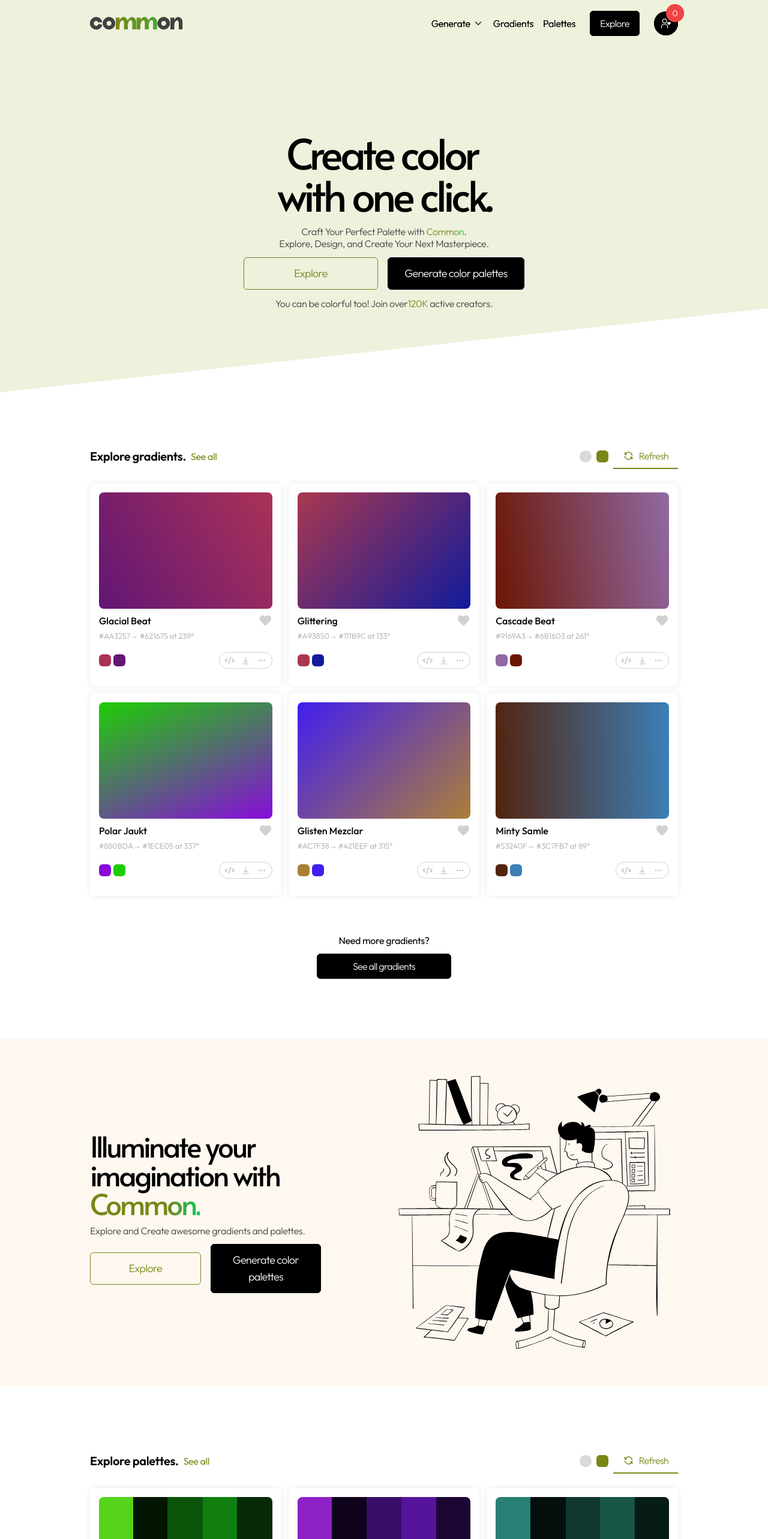
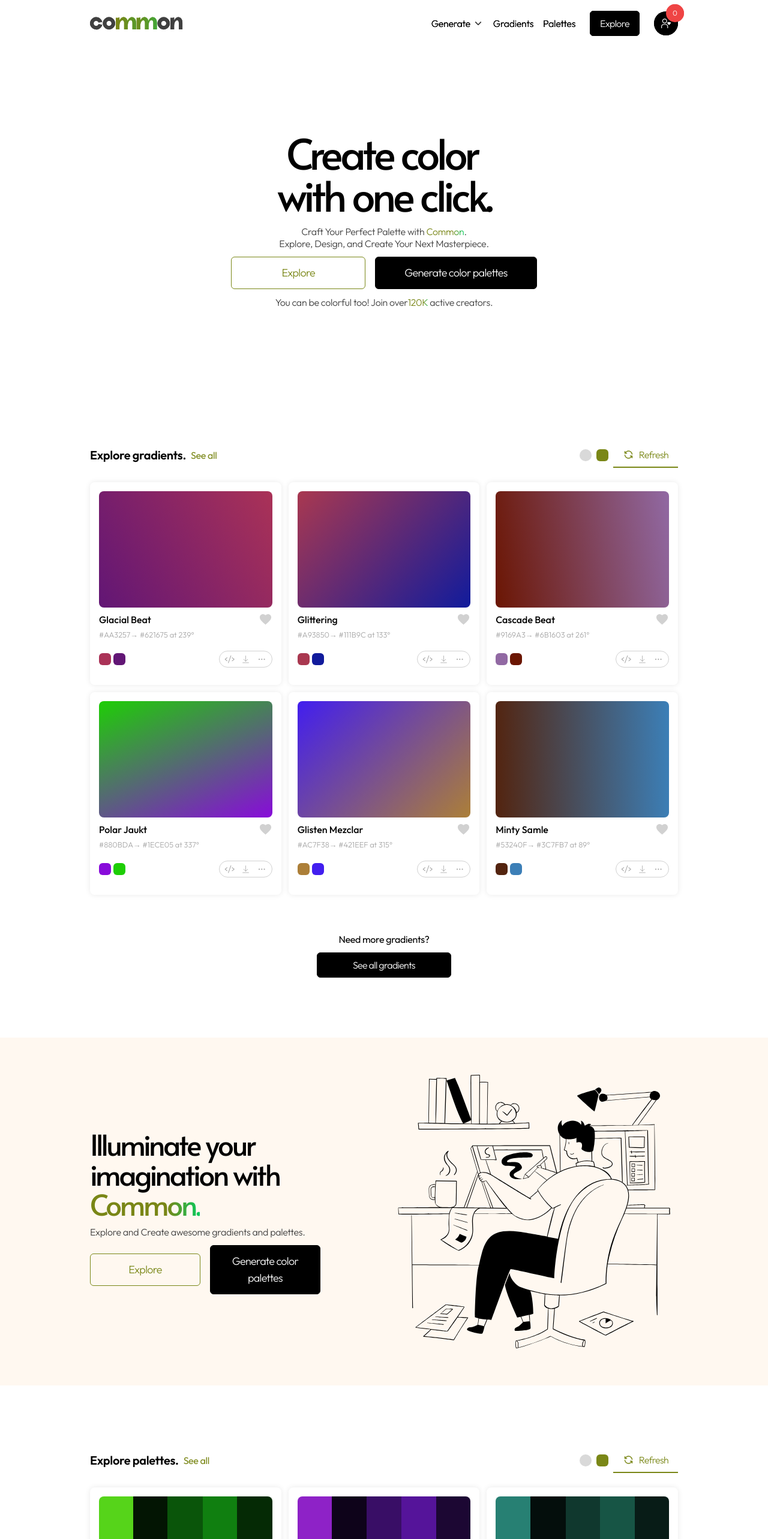
Before and after one commit to theseyipeters/common, a React (Create React App) app: page / in a window 1280 px wide. Shown: the top 2566 px of the page at 60% size. Built offline with nearby package versions, Linux system fonts and the light colour scheme.

Commit message:
"Updated Navbar, Hero, and Illuminate components with layout and styling changes"

```diff
--- a/src/components/sections/Navbar.js
+++ b/src/components/sections/Navbar.js
@@ -84,8 +84,8 @@
 					<div className="relative bg-black-1 rounded-full h-[40px] w-[40px] flex items-center justify-center">
 						<UserFavorite />
 
-						<span className="bg-red-500 text-white-1 text-sm absolute top-[-12px] right-[-10px] h-[30px] w-[30px] rounded-full flex items-center justify-center">
-							{totalSaved > 10 ? "10+" : totalSaved}
+						<span className="bg-red-500 text-white-1 text-xs absolute top-[-12px] right-[-10px] h-[30px] w-[30px] rounded-full flex items-center justify-center">
+							{totalSaved > 99 ? "99+" : totalSaved}
 						</span>
 					</div>
 				</ul>
--- a/src/global.css
+++ b/src/global.css
@@ -18,10 +18,17 @@
 	font-family: "Outfit";
 }
 
-.heroBg {
-	background-image: url(../src/assets/heroBg.svg);
-	background-repeat: no-repeat;
-	background-size: contain;
+@media (min-width: 1306px) {
+	.heroBg {
+		background-image: url(../src/assets/heroBg.svg);
+		background-repeat: no-repeat;
+		background-size: contain;
+	}
+}
+@media (min-width: 1440px) {
+	.heroBg {
+		background: none;
+	}
 }
 .textGradient {
 	background: linear-gradient(90deg, #798616 70.5%, #06cb5d 100%);
--- a/src/pages/home/Hero.jsx
+++ b/src/pages/home/Hero.jsx
@@ -15,30 +15,32 @@
 
 	return (
 		<section className="flex w-full items-center justify-center px-[20px] md:px-[50px] lg:px-[150px] font-outfit">
-			<div className="w-3/5 text-center flex flex-col gap-4">
+			<div className="w-full lg:w-[65%] text-center flex flex-col gap-4">
 				<h1>
-					Create color <span className="textGradient px-1 w-5">{roles}</span>{" "}
+					Create color{" "}
+					<span className="textGradient px-1 w-5 min-w-[200px]">{roles}</span>{" "}
 					<br />
 					with one click.
 				</h1>
 
-				<div className="text-black-2 flex flex-col items-center gap-3">
+				<div className="w-full text-black-2 flex flex-col items-center gap-3">
 					<p className="font-light">
 						Craft Your Perfect Palette with{" "}
 						<span className="textGradient">Common</span>. <br />
 						Explore, Design, and Create Your Next Masterpiece.
 					</p>
 
-					<div className="w-4/5 flex flex-row items-center justify-center border  gap-4">
+					<div className="w-4/5 flex flex-col md:flex-row lg:flex-row  items-center justify-center gap-4">
 						<Button
 							variant={"outlined"}
 							state="default"
-							className={`max-w-56`}
+							className={`w-full md:max-w-56 `}
 							size={"lg"}>
 							Explore
 						</Button>
 
 						<Button
+							className={`min-w-56`}
 							variant={"primary"}
 							state="default"
 							size={"lg"}>
--- a/src/pages/home/Home.js
+++ b/src/pages/home/Home.js
@@ -6,7 +6,6 @@
 import PaletteSection from "./PaletteSection";
 import CTA from "./CTA";
 import Footer from "../../components/sections/Footer";
-import { FavoritesContext } from "../../context/FavoritesContext";
 
 export default function Home() {
 	return (
@@ -30,8 +29,6 @@
 				</div>
 
 				<Footer />
-
-				<div></div>
 			</div>
 		</main>
 	);
--- a/src/pages/home/Illuminate.js
+++ b/src/pages/home/Illuminate.js
@@ -5,9 +5,9 @@
 export default function Illuminate() {
 	return (
 		<section className="h-fit py-[50px] bg-white-2 px-[20px] md:px-[50px] lg:px-[150px] font-outfit">
-			<div className="flex flex-row w-full gap-5 items-center justify-between ">
-				<aside className="w-1/2 flex flex-col gap-3">
-					<h3 className="font-alata text-5xl tracking-[-3px]">
+			<div className="flex flex-col md:flex-col lg:flex-row w-full gap-x-5 gap-y-10 items-center justify-between">
+				<aside className="w-5/5 lg:w-1/2 flex flex-col items-center lg:items-start gap-3 text-center lg:text-left">
+					<h3 className="font-alata text-5xl tracking-[-3px] leading-[50px]">
 						Illuminate your imagination with{" "}
 						<span className="textGradient">Common.</span>{" "}
 					</h3>
@@ -16,11 +16,11 @@
 						Explore and Create awesome gradients and palettes.
 					</p>
 
-					<div className="w-4/5 flex flex-row items-center justify-center  gap-4">
+					<div className="w-full lg:w-4/5 flex flex-col lg:flex-row items-center justify-center  gap-4">
 						<Button
 							variant={"outlined"}
 							state="default"
-							className={`max-w-48`}
+							className={`w-full lg:max-w-48`}
 							size={"lg"}>
 							Explore
 						</Button>
@@ -33,7 +33,7 @@
 						</Button>
 					</div>
 				</aside>
-				<aside>
+				<aside className="w-full lg:w-1/2 flex items-center justify-center">
 					<img
 						src={designer}
 						alt=""
```
